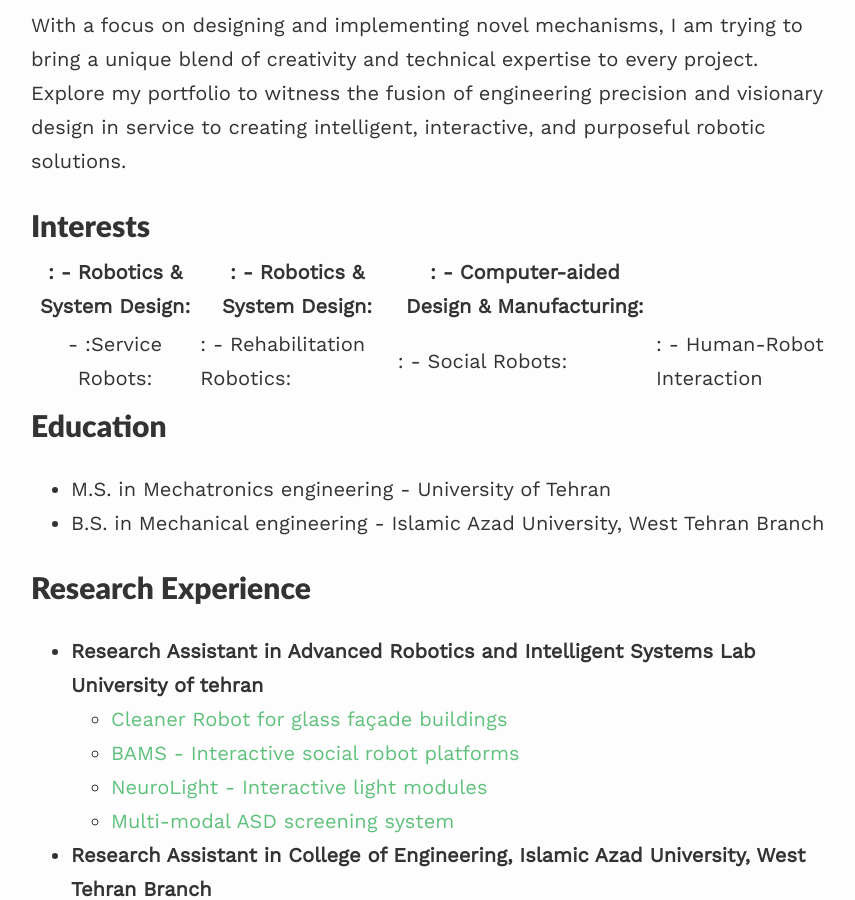
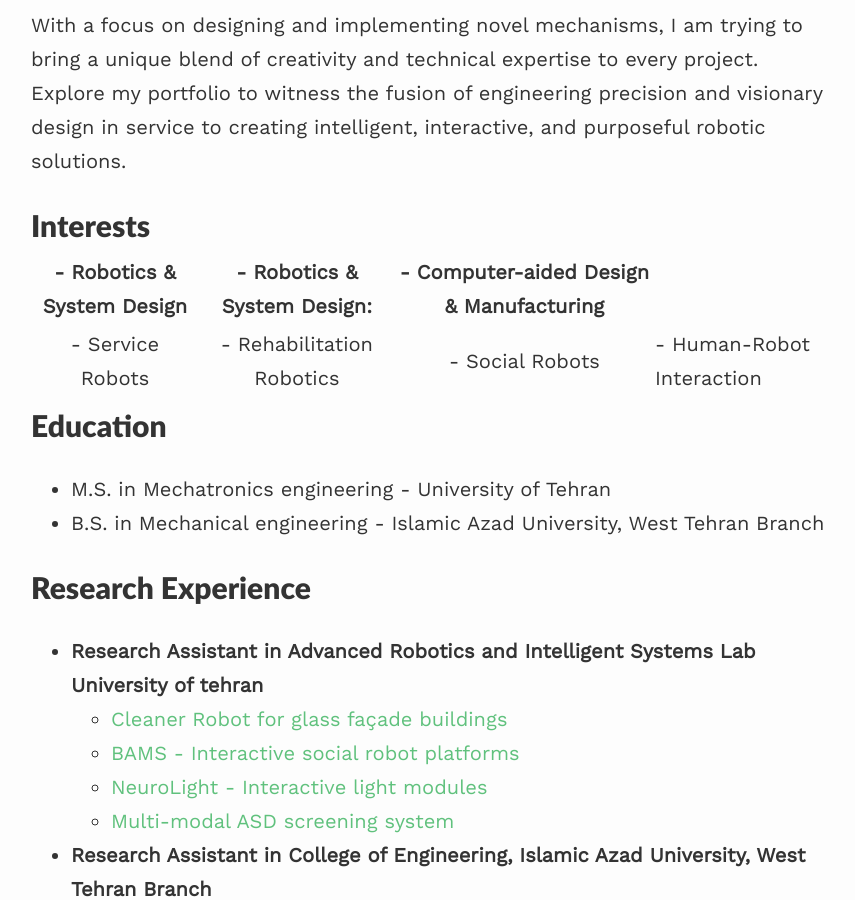
Before and after one commit to alireza-kargar/alireza-kargar.github.io, a Jekyll site: the page built from index.md, in a window 1280 px wide and 900 px high, scrolled down 564 px. Shown: the whole window, without its empty margins (209-1064 px from the left). Built offline with Jekyll 4.4.1, drawn with Linux system fonts in a browser that asks for light colours; nearby versions of some CDN libraries.

Commit message:
minor update

```diff
--- a/index.md
+++ b/index.md
@@ -16,10 +16,10 @@ With a focus on designing and implementing novel mechanisms, I am trying to brin
 
 ## Interests
 
-|: - Robotics & System Design:|: - Robotics & System Design:|: - Computer-aided Design & Manufacturing:|
-|:-:|
-| - :Service Robots:|: - Rehabilitation Robotics:|: - Social Robots:|: - Human-Robot Interaction|
-|:-:|
+|- Robotics & System Design| - Robotics & System Design:| - Computer-aided Design & Manufacturing|
+|:---:|:---:|:---:|
+|- Service Robots| - Rehabilitation Robotics| - Social Robots| - Human-Robot Interaction|
+|:---:|:---:|:---:|
 
 ## Education
 
```
